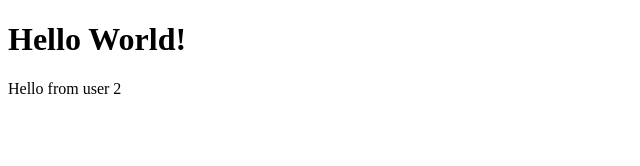
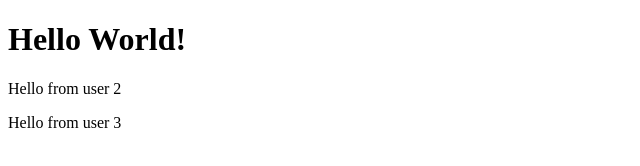
Before and after one commit to kamdjouduplex/first-demo, a plain HTML site: page index.html in a window 1280 px wide. Shown: the whole page, without its empty margins (0-640 px from the left). Drawn offline with Linux system fonts and the light colour scheme.

Commit message:
just say hi

```diff
--- a/index.html
+++ b/index.html
@@ -6,5 +6,6 @@
 <body>
 	<h1>Hello World!</h1>
 	<p>Hello from user 2</p>
+	<p>Hello from user 3</p>
 </body>
 </html>
```
